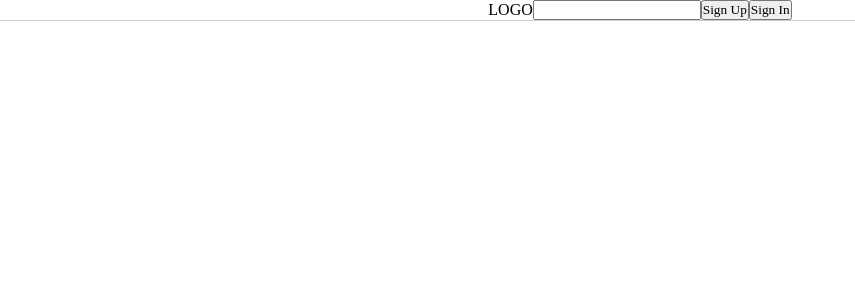
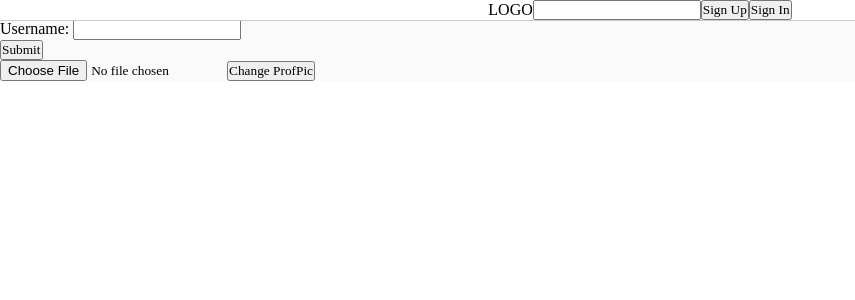
Before and after one commit to TutusBOT/social-media-app, a React (Create React App) app: page / in a window 1280 px wide. Shown: the top 300 px of the page, without its empty margins (0-855 px from the left). Built offline with nearby package versions, Linux system fonts and the light colour scheme; no server answers; the database is empty.

Commit message:
upload profile pic, update username

```diff
--- a/src/App.tsx
+++ b/src/App.tsx
@@ -24,6 +24,7 @@ import {
 import { getStorage, ref } from "firebase/storage";
 import firebaseConfig from "./components/firebaseConfig";
 import CreatePost from "./components/CreatePost";
+import Profile from "./components/Profile";
 
 const firebaseApp = initializeApp(firebaseConfig);
 let auth = getAuth(firebaseApp);
@@ -98,7 +99,7 @@ function App() {
 		setUpdateComments(updateComments + 1);
 	}, [comments]);
 	return (
-		<div className="main">
+		<main className="main">
 			<Header
 				searchInput={searchInput}
 				setSearchInput={setSearchInput}
@@ -186,7 +187,8 @@ function App() {
 					</button>
 				</form>
 			)}
-		</div>
+			<Profile user={user} />
+		</main>
 	);
 }
 interface IPosts {
--- /dev/null
+++ b/src/components/Profile.tsx
@@ -0,0 +1,90 @@
+import { updateProfile, User } from "firebase/auth";
+import { getDownloadURL, ref, uploadBytesResumable } from "firebase/storage";
+import React, { useEffect, useState } from "react";
+import { storage } from "../App";
+
+function Profile({ user }: { user: User | null }) {
+	const [image, setImage] = useState<any>();
+	const [username, setUsername] = useState(user?.displayName);
+	useEffect(() => {
+		setUsername(user?.displayName);
+	}, [user]);
+	const imageRef = ref(storage, `profilePictures/${user?.uid}`);
+
+	const changeUsername = () => {
+		if (!user) return;
+		updateProfile(user, {
+			displayName: username,
+		});
+	};
+	const handleChange = (event: any) => {
+		if (event.target.files[0]) {
+			setImage(event.target.files[0]);
+			console.log(event.target.files[0]);
+		}
+	};
+	const handleUpload = async () => {
+		const uploadImage = uploadBytesResumable(imageRef, image);
+		uploadImage.on(
+			"state_changed",
+			(snapshot) => {
+				// Observe state change events such as progress, pause, and resume
+				// Get task progress, including the number of bytes uploaded and the total number of bytes to be uploaded
+				const progress =
+					(snapshot.bytesTransferred / snapshot.totalBytes) * 100;
+				console.log("Upload is " + progress + "% done");
+				// setProgressPCT(progress);
+				switch (snapshot.state) {
+					case "paused":
+						console.log("Upload is paused");
+						break;
+					case "running":
+						console.log("Upload is running");
+						break;
+				}
+			},
+			(error) => {
+				// Handle unsuccessful uploads
+				console.log("error with uploading", error);
+			},
+			() => {
+				// Handle successful uploads on complete
+				// For instance, get the download URL: https://firebasestorage.googleapis.com/...
+				getDownloadURL(uploadImage.snapshot.ref).then((downloadURL) => {
+					//   console.log('File available at', downloadURL);
+					if (user) {
+						updateProfile(user, {
+							photoURL: downloadURL,
+						});
+					}
+				});
+			}
+		);
+	};
+	return (
+		<div>
+			<p>
+				Username:{" "}
+				<input
+					type="text"
+					value={username ?? ""}
+					onChange={(e) => {
+						setUsername(e.target.value);
+					}}
+				/>
+			</p>{" "}
+			<button onClick={changeUsername}>Submit</button>
+			<p>{user?.email}</p>
+			<input
+				type="file"
+				onChange={(e) => {
+					handleChange(e);
+				}}
+			/>
+			<button onClick={handleUpload}>Change ProfPic</button>
+			<img src={user?.photoURL || ""} alt="" />
+		</div>
+	);
+}
+
+export default Profile;
```
